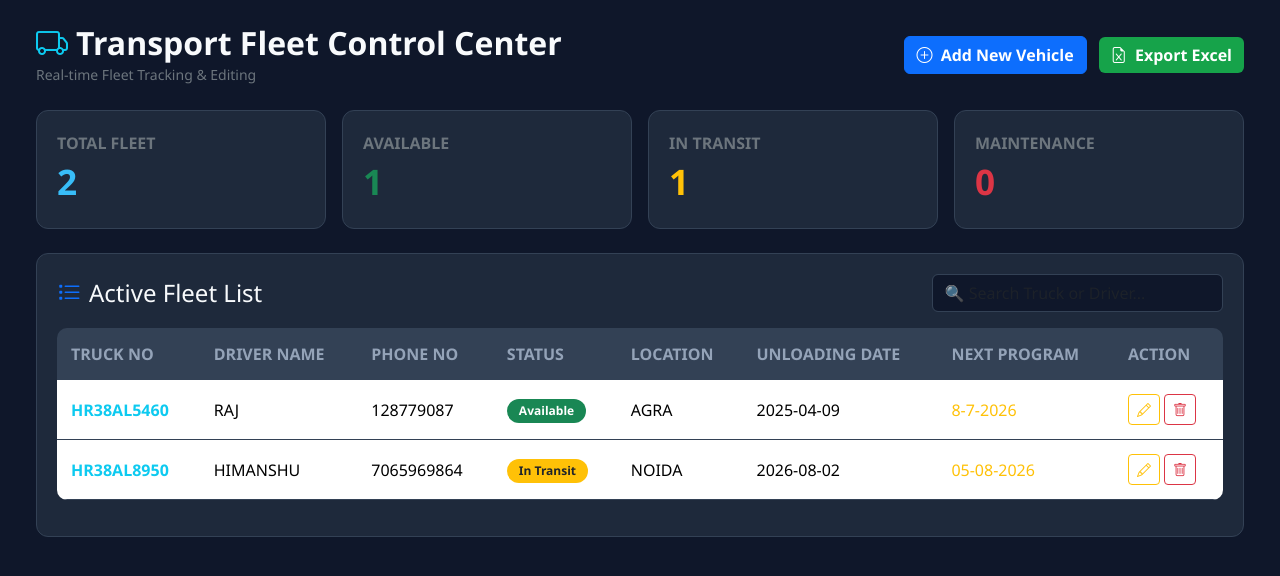
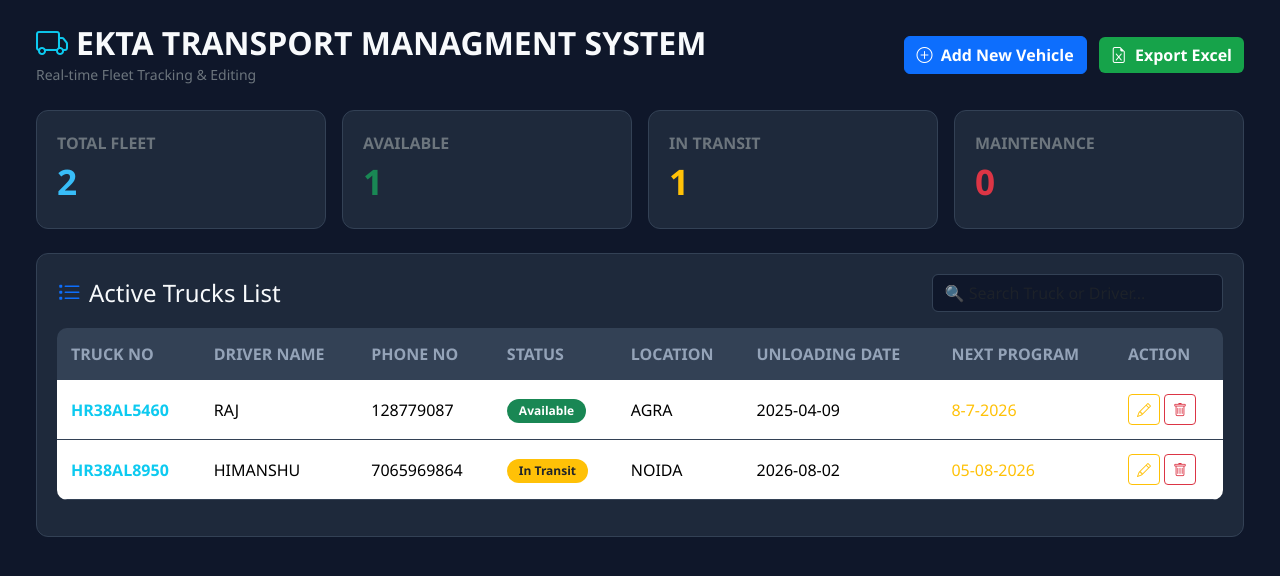
Before and after one commit to bishthimanshu68-bit/transport-app, a Flask app: page / in a window 1280 px wide. Shown: the top 576 px of the page. Run offline with Flask 3, Linux system fonts and the light colour scheme; data comes from the database, SQL or seed files in the repository.

Commit message:
update name

```diff
--- a/templates/index.html
+++ b/templates/index.html
@@ -3,7 +3,7 @@
 <head>
     <meta charset="UTF-8">
     <meta name="viewport" content="width=device-width, initial-scale=1.0">
-    <title>Transport Fleet Control Dashboard</title>
+    <title>EKTA TRANSPORT MANAGMENT system</title>
     <link href="https://cdn.jsdelivr.net/npm/bootstrap@5.3.2/dist/css/bootstrap.min.css" rel="stylesheet">
     <link rel="stylesheet" href="https://cdn.jsdelivr.net/npm/bootstrap-icons@1.11.1/font/bootstrap-icons.css">
     <style>
@@ -26,7 +26,7 @@
         <!-- Header Bar -->
         <div class="d-flex justify-content-between align-items-center mb-4">
             <div>
-                <h2 class="fw-bold m-0"><i class="bi bi-truck me-2 text-info"></i>Transport Fleet Control Center</h2>
+                <h2 class="fw-bold m-0"><i class="bi bi-truck me-2 text-info"></i>EKTA TRANSPORT MANAGMENT SYSTEM</h2>
                 <small class="text-secondary">Real-time Fleet Tracking & Editing</small>
             </div>
             <div>
@@ -70,7 +70,7 @@
         <!-- Fleet Table -->
         <div class="card-stat">
             <div class="d-flex justify-content-between align-items-center mb-3">
-                <h4 class="m-0"><i class="bi bi-list-task me-2 text-primary"></i>Active Fleet List</h4>
+                <h4 class="m-0"><i class="bi bi-list-task me-2 text-primary"></i>Active Trucks List</h4>
                 <input type="text" id="searchInput" class="form-control w-25" placeholder="🔍 Search Truck or Driver...">
             </div>
             <div class="table-responsive">
```
